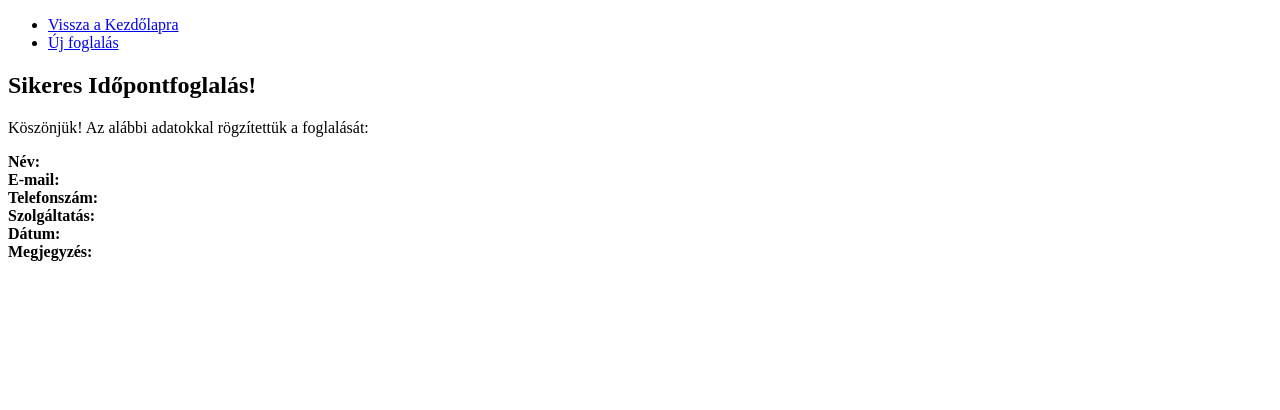
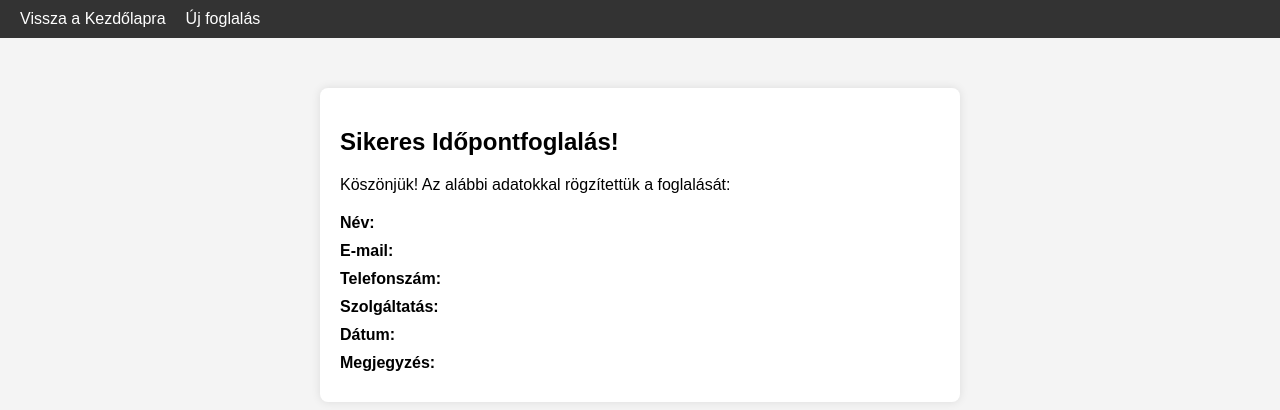
Before and after one commit to 23c-balogh-dev/Webprog_projekt, a plain HTML site: page urlap/visszaigazolo.html in a window 1280 px wide. Drawn offline with Linux system fonts and the light colour scheme.

Commit message:
urlap.js modositasa

```diff
--- /dev/null
+++ b/urlap/visszaigazolo.css
@@ -0,0 +1,38 @@
+        body {
+            font-family: Arial, sans-serif;
+            background-color: #f4f4f4;
+            margin: 0;
+            padding: 0;
+        }
+        nav {
+            background-color: #333;
+            color: white;
+            padding: 10px 20px;
+        }
+        nav ul {
+            list-style-type: none;
+            margin: 0;
+            padding: 0;
+            display: flex;
+        }
+        nav ul li {
+            margin-right: 20px;
+        }
+        nav ul li a {
+            color: white;
+            text-decoration: none;
+        }
+        .form-wrapper {
+            max-width: 600px;
+            margin: 50px auto;
+            background-color: white;
+            padding: 20px;
+            border-radius: 8px;
+            box-shadow: 0 0 10px rgba(0, 0, 0, 0.1);
+        }
+        .result-card {
+            margin-top: 20px;
+        }
+        .result-item {
+            margin-bottom: 10px;
+        }
--- a/urlap/visszaigazolo.html
+++ b/urlap/visszaigazolo.html
@@ -4,6 +4,8 @@
     <meta charset="UTF-8">
     <meta name="viewport" content="width=device-width, initial-scale=1.0">
     <title>Visszaigazolás</title>
+    <link rel="stylesheet" href="./visszaigazolo.css">
+    <script src="./visszaigazolo.js" defer></script>
 </head>
 <body>
     <nav>
--- /dev/null
+++ b/urlap/visszaigazolo.js
@@ -0,0 +1,10 @@
+document.addEventListener("DOMContentLoaded", () => {
+    const adatok = JSON.parse(localStorage.getItem("idopontFoglalas") || "{}");
+
+    document.getElementById("resNev").textContent = adatok.nev || "";
+    document.getElementById("resEmail").textContent = adatok.email || "";
+    document.getElementById("resTelefon").textContent = adatok.telefon || "";
+    document.getElementById("resSzolgaltatas").textContent = adatok.szolgaltatas || "";
+    document.getElementById("resDatum").textContent = adatok.datum || "";
+    document.getElementById("resMegjegyzes").textContent = adatok.megjegyzes || "";
+});
```
Also changed, not shown: urlap/urlap.js (+25 -2 lines).
